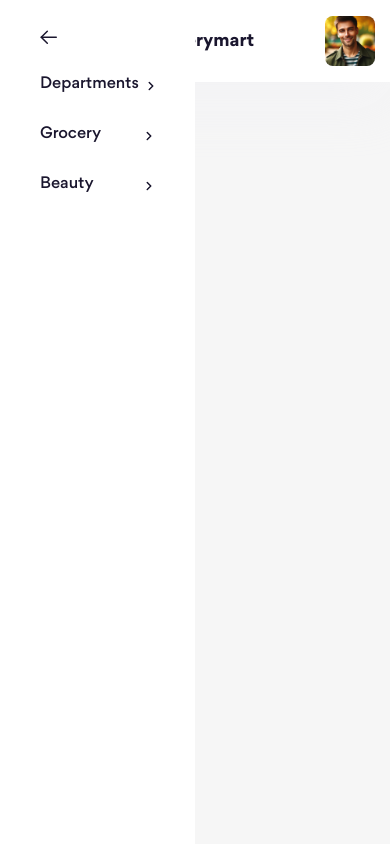
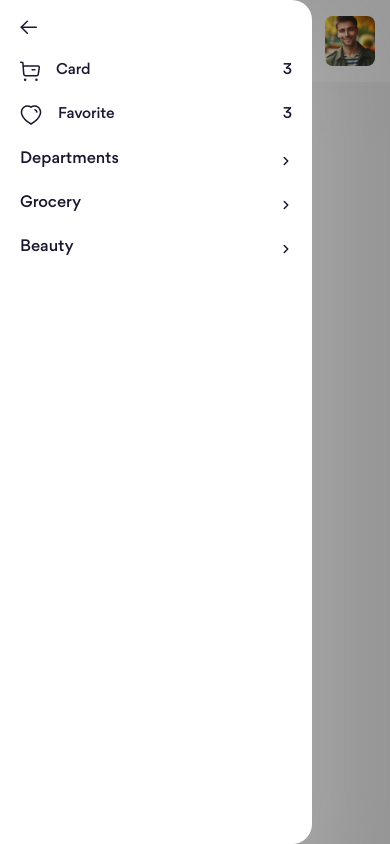
Before and after one commit to hoitran6868/htmlcss-project-08, a website: page index.html in a window 390 px wide. Drawn offline with Linux system fonts and the light colour scheme.

Commit message:
Responsive phần Navbar #5

```diff
--- a/scss/layout/_header.scss
+++ b/scss/layout/_header.scss
@@ -42,19 +42,25 @@
 
         margin-left: 0;
         padding: 20px 0;
-        background: #fff;
+        border-radius: 0px 20px 20px 0px;
+        background: var(--sidebar-bg);
 
         translate: -100%;
         transition: translate 0.5s;
 
         &.show {
             translate: 0;
+            box-shadow: 0px 40px 90px 20px var(--sidebar-shadow);
         }
 
         &.show ~ &__overlay {
             visibility: visible;
-            opacity: 0;
+            opacity: 1;
         }
+    }
+
+    @include abstracts.breakpoint(sm) {
+        inset: 0 20% 0 0;
     }
 
     &__close-btn {
@@ -63,6 +69,10 @@
         @include abstracts.breakpoint(lg) {
             display: block;
             padding: 10px 40px;
+        }
+
+        @include abstracts.breakpoint(sm) {
+            padding: 0 20px 10px;
         }
     }
 
@@ -90,7 +100,15 @@
             align-items: flex-start;
 
             overflow-y: auto;
-            height: calc(100% - 26px);
+            height: calc(100% - 40px);
+        }
+
+        @include abstracts.breakpoint(md) {
+            height: calc(100% - 140px);
+        }
+
+        @include abstracts.breakpoint(sm) {
+            height: calc(100% - 124px);
         }
     }
 
@@ -128,6 +146,11 @@
 
             font-size: 1.6rem;
             line-height: 150%;
+        }
+
+        @include abstracts.breakpoint(sm) {
+            padding: 0 20px;
+            height: 44px;
         }
     }
 
@@ -202,3 +225,26 @@
         cursor: pointer;
     }
 }
+
+.nav-btn {
+    height: 50px;
+    align-items: center;
+    padding: 0 40px;
+
+    @include abstracts.breakpoint(sm) {
+        padding: 0 20px;
+        height: 44px;
+    }
+
+    &__title {
+        margin-left: 16px;
+        font-size: 1.5rem;
+        font-weight: 500;
+        line-height: 146.667%;
+    }
+
+    &__qnt {
+        @extend .nav-btn__title;
+        margin-left: auto;
+    }
+}
--- a/scss/theme/_dark.scss
+++ b/scss/theme/_dark.scss
@@ -2,8 +2,8 @@
 
 html.dark {
     --text-color: #fff;
-    --icon-color: brightness(0) saturate(100%) invert(100%) sepia(0%)
-        saturate(7485%) hue-rotate(248deg) brightness(104%) contrast(103%);
+    --icon-color: brightness(0) saturate(100%) invert(100%) sepia(0%) saturate(7485%) hue-rotate(248deg)
+        brightness(104%) contrast(103%);
 
     --body-bg: #292e39;
     --header-bg-color: #171c28;
@@ -18,9 +18,13 @@ html.dark {
     // Dropdown
     --dropdown-bg-color: #2f3441;
     --dropdown-shadow-color: rgba(23, 28, 40, 0.4);
-    --dropdown-arrow-color: brightness(0) saturate(100%) invert(15%) sepia(33%)
-        saturate(419%) hue-rotate(185deg) brightness(95%) contrast(86%);
+    --dropdown-arrow-color: brightness(0) saturate(100%) invert(15%) sepia(33%) saturate(419%) hue-rotate(185deg)
+        brightness(95%) contrast(86%);
     --top-menu-border-color: #171c28;
-    --menu-column-icon-color: brightness(0) saturate(100%) invert(95%) sepia(2%)
-        saturate(1307%) hue-rotate(128deg) brightness(110%) contrast(97%);
+    --menu-column-icon-color: brightness(0) saturate(100%) invert(95%) sepia(2%) saturate(1307%) hue-rotate(128deg)
+        brightness(110%) contrast(97%);
+
+    //Sidebar
+    --sidebar-bg: #292e39;
+    --sidebar-shadow: rgba(23, 28, 40, 0.4);
 }
--- a/scss/theme/_light.scss
+++ b/scss/theme/_light.scss
@@ -2,8 +2,8 @@
 
 html {
     --text-color: #1a162e;
-    --icon-color: brightness(0) saturate(100%) invert(6%) sepia(20%)
-        saturate(4174%) hue-rotate(226deg) brightness(97%) contrast(93%);
+    --icon-color: brightness(0) saturate(100%) invert(6%) sepia(20%) saturate(4174%) hue-rotate(226deg) brightness(97%)
+        contrast(93%);
 
     --body-bg: #f6f6f6;
     --header-bg-color: #eee;
@@ -21,4 +21,7 @@ html {
     --dropdown-shadow-color: rgba(200, 200, 200, 0.4);
     --top-menu-border-color: #d2d1d6;
 
+    // Sidebar
+    --sidebar-bg: #fff;
+    --sidebar-shadow: rgba(200, 200, 200, 0.4);
 }
--- a/templates/header.html
+++ b/templates/header.html
@@ -18,8 +18,20 @@
         <!-- Navbar -->
         <nav id="navbar" class="navbar show">
             <button class="navbar__close-btn js-toggle" toggle-target="#navbar">
-                <img src="./assets/icons/arrow-left.svg" alt="">
+                <img class="icon" src="./assets/icons/arrow-left.svg" alt="">
             </button>
+
+            <a href="#!" class="nav-btn d-none d-md-flex">
+                <img src="./assets/icons/buy.svg" alt="" class="nav-btn__icon icon">
+                <span class="nav-btn__title">Card</span>
+                <span class="nav-btn__qnt">3</span>
+            </a>
+
+            <a href="#!" class="nav-btn d-none d-md-flex">
+                <img src="./assets/icons/heart.svg" alt="" class="nav-btn__icon icon">
+                <span class="nav-btn__title">Favorite</span>
+                <span class="nav-btn__qnt">3</span>
+            </a>
 
             <ul class="navbar__list js-dropdown-list">
                 <li class="navbar__item">
```
Also changed, not shown: assets/css/main.css, 1 other file.
